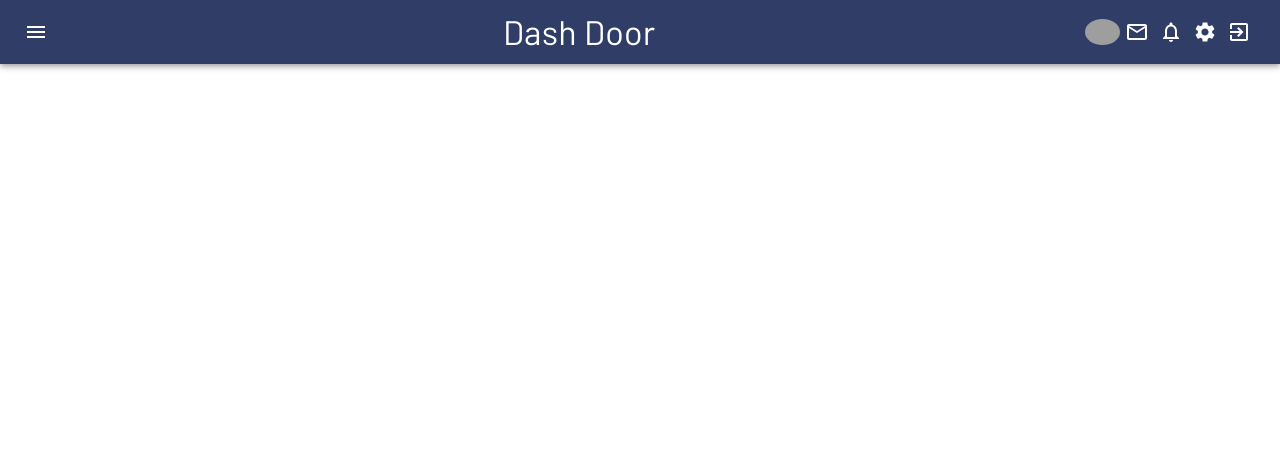
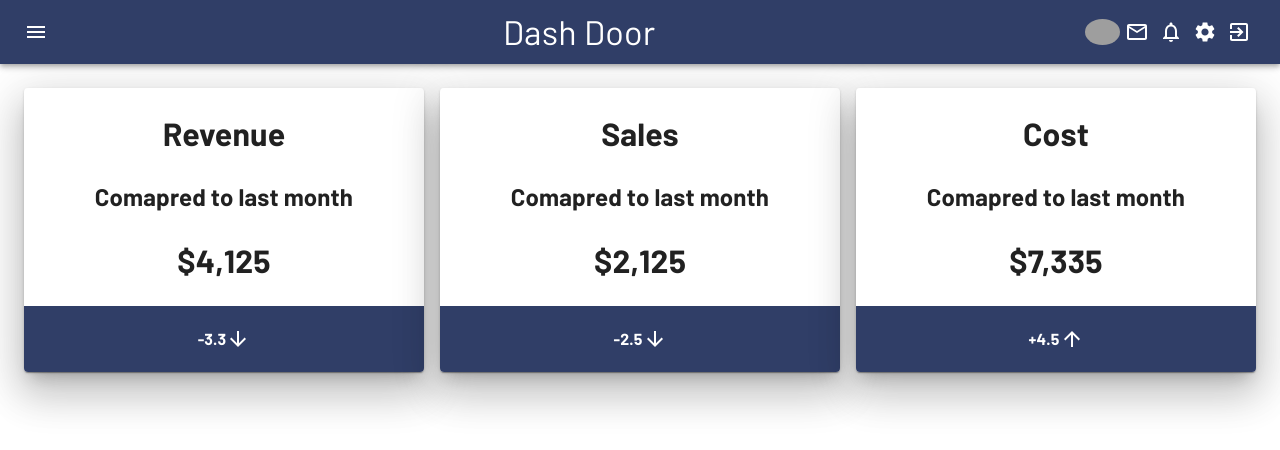
Before and after one commit to Samiul-Ahmed-96/dash-door-client, a React (Create React App) app: page / in a window 1280 px wide. Shown: the top 450 px of the page. Built offline with nearby package versions, Linux system fonts and the light colour scheme; grey boxes are pictures that could not be loaded.

Commit message:
Create Featured Info

```diff
--- a/src/App.js
+++ b/src/App.js
@@ -1,6 +1,6 @@
 import { BrowserRouter, Route, Switch } from 'react-router-dom';
 import './App.css';
-import Home from './Components/Pages/Home/Home';
+import Home from './Components/Pages/Home/Home/Home';
 import Products from './Components/Pages/Products/Products';
 import Navbar from './Components/Shared/Navbar/Navbar';
 
@@ -13,6 +13,9 @@ function App() {
       <Route exact path="/">
           <Home/>
       </Route>
+      <Route exact path="/home">
+          <Home/>
+      </Route>
       <Route exact path="/products">
           <Products/>
       </Route>
--- /dev/null
+++ b/src/Components/Pages/Home/FeaturedInfo/FeaturedInfo.js
@@ -0,0 +1,52 @@
+import { ArrowDownward, ArrowUpward } from '@mui/icons-material';
+import { Card, Grid, Paper } from '@mui/material';
+import React from 'react';
+import './FeaturedInfo.scss';
+
+const FeaturedInfo = () => {
+    return (
+       <Grid spacing={2} container padding={3}>
+       <Grid item lg={4} md={4} sm={12} xs={12}>
+           <Paper elevation={24}>
+               <Card className="featured-item">
+                   <h1>Revenue</h1>
+                   <h2>Comapred to last month</h2>
+                   <h1>$4,125</h1>
+                   <div className="cost">
+                   <h4>-3.3</h4>
+                   <ArrowDownward/>
+                   </div>
+               </Card>
+           </Paper>
+       </Grid>
+       <Grid item lg={4} md={4} sm={12} xs={12}>
+           <Paper elevation={24}>
+               <Card className="featured-item">
+                   <h1>Sales</h1>
+                   <h2>Comapred to last month</h2>
+                   <h1>$2,125</h1>
+                   <div className="cost">
+                   <h4>-2.5</h4>
+                   <ArrowDownward/>
+                   </div>
+               </Card>
+           </Paper>
+       </Grid>
+       <Grid item lg={4} md={4} sm={12} xs={12}>
+           <Paper elevation={24}>
+               <Card className="featured-item">
+                   <h1>Cost</h1>
+                   <h2>Comapred to last month</h2>
+                   <h1>$7,335</h1>
+                   <div className="cost">
+                   <h4>+4.5</h4>
+                   <ArrowUpward/>
+                   </div>
+               </Card>
+           </Paper>
+       </Grid>
+   </Grid>
+    );
+};
+
+export default FeaturedInfo;
--- /dev/null
+++ b/src/Components/Pages/Home/FeaturedInfo/FeaturedInfo.scss
@@ -0,0 +1,11 @@
+.featured-item {
+  color: #303e67;
+  .cost {
+    background: #303e67;
+    color: #fff;
+    display: flex;
+    align-items: center;
+    justify-content: center;
+    margin: 0;
+  }
+}
--- a/src/Components/Pages/Home/Home.js
+++ b/src/Components/Pages/Home/Home/Home.js
@@ -1,9 +1,10 @@
 import React from 'react';
+import FeaturedInfo from '../FeaturedInfo/FeaturedInfo';
 
 const Home = () => {
     return (
         <div>
-
+            <FeaturedInfo/>
         </div>
     );
 };
--- a/src/Components/Shared/Navbar/Navbar.scss
+++ b/src/Components/Shared/Navbar/Navbar.scss
@@ -18,6 +18,6 @@ span.MuiTypography-root.MuiTypography-body1.MuiListItemText-primary.css-10hburv-
   }
 }
 .css-4t3x6l-MuiPaper-root-MuiDrawer-paper {
-  background-color: #303e67;
-  color: rgb(255 255 255 / 87%);
+  background-color: #303e67 !important;
+  color: #fff !important;
 }
```
